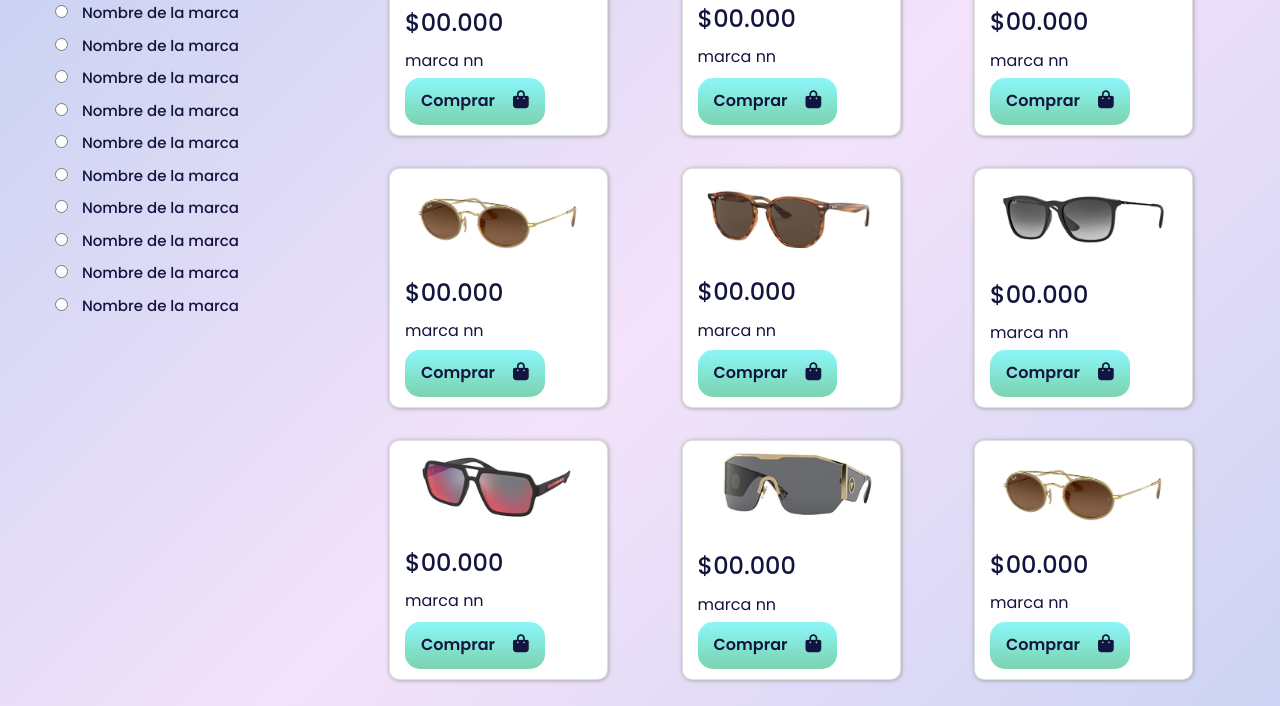
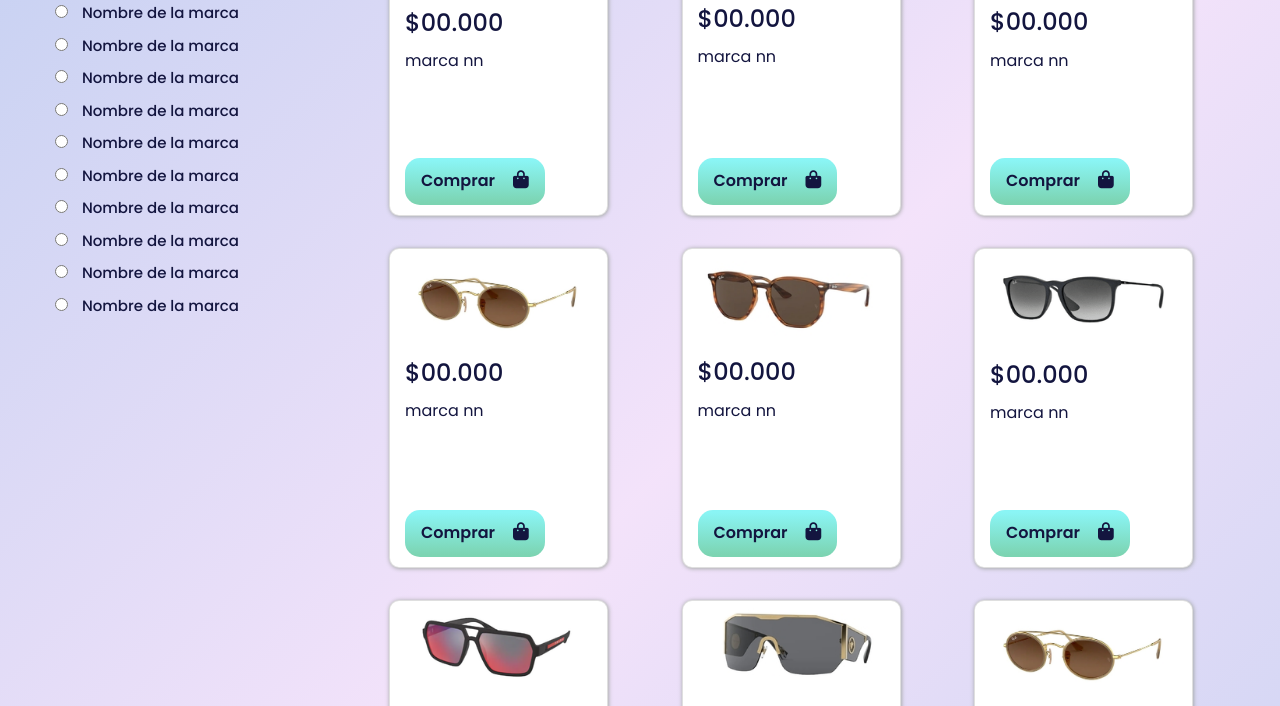
Before and after one commit to cappll-lucia/OpticaCriado_Cappellini, a website: page pages/sol.html in a window 1280 px wide. Shown: the part 781-1487 px from the top of the page. Drawn offline with nearby package versions, Linux system fonts and the light colour scheme.

Commit message:
correccion en cards shop sol

```diff
--- a/pages/sol.html
+++ b/pages/sol.html
@@ -98,7 +98,7 @@ rel="stylesheet" href="https://cdnjs.cloudflare.com/ajax/libs/animate.css/4.1.1/
                 <div class="col-xl-9 col-lg-9 col-md-8 col-sm-12 col-12 shop-section-product">
                     <div class="container-fluid col-xl-12 col-lg-12 col-md-12 col-sm-12 col-12 justify-content-center ">
                         <div class="row">
-                            <div class="card product--card col-xl-3 col-lg-3 col-md-5 col-sm-5 col-10" style="width:400px">
+                            <div class="card product--card col-xl-3 col-lg-4 col-md-5 col-sm-4 col-10" style="width:400px">
                                 <img class="card-img-bottom" src="/gallery/card_sol.png" alt="Card image" style="width:100%">
                                 <div class="card-body">
                                     <h4 class="card-title">$00.000</h4>
@@ -106,7 +106,7 @@ rel="stylesheet" href="https://cdnjs.cloudflare.com/ajax/libs/animate.css/4.1.1/
                                     <a href="#" class="btn card-btn btn-primary">Comprar<i class="fa-solid fa-bag-shopping"></i></a>
                                 </div>
                             </div>
-                            <div class="card product--card col-xl-3 col-lg-3 col-md-5 col-sm-5 col-10" style="width:400px">
+                            <div class="card product--card col-xl-3 col-lg-4 col-md-5 col-sm-4 col-10" style="width:400px">
                                 <img class="card-img-bottom" src="/gallery/card_sol2.png" alt="Card image" style="width:100%">
                                 <div class="card-body">
                                     <h4 class="card-title">$00.000</h4>
@@ -114,7 +114,7 @@ rel="stylesheet" href="https://cdnjs.cloudflare.com/ajax/libs/animate.css/4.1.1/
                                     <a href="#" class="btn card-btn btn-primary">Comprar<i class="fa-solid fa-bag-shopping"></i></a>
                                 </div>
                             </div>
-                            <div class="card product--card col-xl-3 col-lg-3 col-md-5 col-sm-5 col-10" style="width:400px">
+                            <div class="card product--card col-xl-3 col-lg-4 col-md-5 col-sm-4 col-10" style="width:400px">
                                 <img class="card-img-bottom" src="/gallery/card_sol3.jpg" alt="Card image" style="width:100%">
                                 <div class="card-body">
                                     <h4 class="card-title">$00.000</h4>
@@ -122,7 +122,7 @@ rel="stylesheet" href="https://cdnjs.cloudflare.com/ajax/libs/animate.css/4.1.1/
                                     <a href="#" class="btn card-btn btn-primary">Comprar<i class="fa-solid fa-bag-shopping"></i></a>
                                 </div>
                             </div>
-                            <div class="card product--card col-xl-3 col-lg-3 col-md-5 col-sm-5 col-10" style="width:400px">
+                            <div class="card product--card col-xl-3 col-lg-4 col-md-5 col-sm-4 col-10" style="width:400px">
                                 <img class="card-img-bottom" src="/gallery/card_sol4.jpg" alt="Card image" style="width:100%">
                                 <div class="card-body">
                                     <h4 class="card-title">$00.000</h4>
@@ -130,7 +130,7 @@ rel="stylesheet" href="https://cdnjs.cloudflare.com/ajax/libs/animate.css/4.1.1/
                                     <a href="#" class="btn card-btn btn-primary">Comprar<i class="fa-solid fa-bag-shopping"></i></a>
                                 </div>
                             </div>
-                            <div class="card product--card col-xl-3 col-lg-3 col-md-5 col-sm-5 col-10" style="width:400px">
+                            <div class="card product--card col-xl-3 col-lg-4 col-md-5 col-sm-4 col-10" style="width:400px">
                                 <img class="card-img-bottom" src="/gallery/card_sol5.jpg" alt="Card image" style="width:100%">
                                 <div class="card-body">
                                     <h4 class="card-title">$00.000</h4>
@@ -138,7 +138,7 @@ rel="stylesheet" href="https://cdnjs.cloudflare.com/ajax/libs/animate.css/4.1.1/
                                     <a href="#" class="btn card-btn btn-primary">Comprar<i class="fa-solid fa-bag-shopping"></i></a>
                                 </div>
                             </div>
-                            <div class="card product--card col-xl-3 col-lg-3 col-md-5 col-sm-5 col-10" style="width:400px">
+                            <div class="card product--card col-xl-3 col-lg-4 col-md-5 col-sm-4 col-10" style="width:400px">
                                 <img class="card-img-bottom" src="/gallery/card_sol.png" alt="Card image" style="width:100%">
                                 <div class="card-body">
                                     <h4 class="card-title">$00.000</h4>
@@ -146,7 +146,7 @@ rel="stylesheet" href="https://cdnjs.cloudflare.com/ajax/libs/animate.css/4.1.1/
                                     <a href="#" class="btn card-btn btn-primary">Comprar<i class="fa-solid fa-bag-shopping"></i></a>
                                 </div>
                             </div>
-                            <div class="card product--card col-xl-3 col-lg-3 col-md-5 col-sm-5 col-10" style="width:400px">
+                            <div class="card product--card col-xl-3 col-lg-4 col-md-5 col-sm-4 col-10" style="width:400px">
                                 <img class="card-img-bottom" src="/gallery/card_sol2.png" alt="Card image" style="width:100%">
                                 <div class="card-body">
                                     <h4 class="card-title">$00.000</h4>
@@ -154,7 +154,7 @@ rel="stylesheet" href="https://cdnjs.cloudflare.com/ajax/libs/animate.css/4.1.1/
                                     <a href="#" class="btn card-btn btn-primary">Comprar<i class="fa-solid fa-bag-shopping"></i></a>
                                 </div>
                             </div>
-                            <div class="card product--card col-xl-3 col-lg-3 col-md-5 col-sm-5 col-10" style="width:400px">
+                            <div class="card product--card col-xl-3 col-lg-4 col-md-5 col-sm-4 col-10" style="width:400px">
                                 <img class="card-img-bottom" src="/gallery/card_sol3.jpg" alt="Card image" style="width:100%">
                                 <div class="card-body">
                                     <h4 class="card-title">$00.000</h4>
@@ -162,7 +162,7 @@ rel="stylesheet" href="https://cdnjs.cloudflare.com/ajax/libs/animate.css/4.1.1/
                                     <a href="#" class="btn card-btn btn-primary">Comprar<i class="fa-solid fa-bag-shopping"></i></a>
                                 </div>
                             </div>
-                            <div class="card product--card col-xl-3 col-lg-3 col-md-5 col-sm-5 col-10" style="width:400px">
+                            <div class="card product--card col-xl-3 col-lg-4 col-md-5 col-sm-4 col-10" style="width:400px">
                                 <img class="card-img-bottom" src="/gallery/card_sol4.jpg" alt="Card image" style="width:100%">
                                 <div class="card-body">
                                     <h4 class="card-title">$00.000</h4>
@@ -170,7 +170,7 @@ rel="stylesheet" href="https://cdnjs.cloudflare.com/ajax/libs/animate.css/4.1.1/
                                     <a href="#" class="btn card-btn btn-primary">Comprar<i class="fa-solid fa-bag-shopping"></i></a>
                                 </div>
                             </div>
-                            <div class="card product--card col-xl-3 col-lg-3 col-md-5 col-sm-5 col-10" style="width:400px">
+                            <div class="card product--card col-xl-3 col-lg-4 col-md-5 col-sm-4 col-10" style="width:400px">
                                 <img class="card-img-bottom" src="/gallery/card_sol5.jpg" alt="Card image" style="width:100%">
                                 <div class="card-body">
                                     <h4 class="card-title">$00.000</h4>
--- a/styles/_stylesTienda.scss
+++ b/styles/_stylesTienda.scss
@@ -320,19 +320,10 @@
 .shop-section-sol{
     @extend .shop-section-recetados;
     background-image: linear-gradient(to top, #eea2a2dc 0%rgba(187, 193, 191, 0.747)bf 19%, #57c5e1b6 42%, #b49fda9c 79%, #7ac5d8 100%);
-    .shop-section-product{
-        .container-fluid .row .product--card{
-            height: 35vh;
-        }
-    }
-}
-
-@media (min-width: 992px) and (max-width: 1999px){
-    .shop-section-sol{
-        .shop-section-product {
-            .container-fluid .row .product--card{
-                height: 30vh;
-            }
+    .shop-section-product .container-fluid .row{
+        .product--card{
+            @extend .novedades__home--card;
+            height: 40vh;
         }
     }
 }
--- a/styles/styles.scss
+++ b/styles/styles.scss
@@ -21,7 +21,6 @@ body{
     padding: 20px;
     padding-top: 30px;
     background-image: linear-gradient(120deg, #fdfbfb 0%, #ebedee 100%);
-
 }
 
 
```
Also changed, not shown: styles/styles.css, 1 other file.
